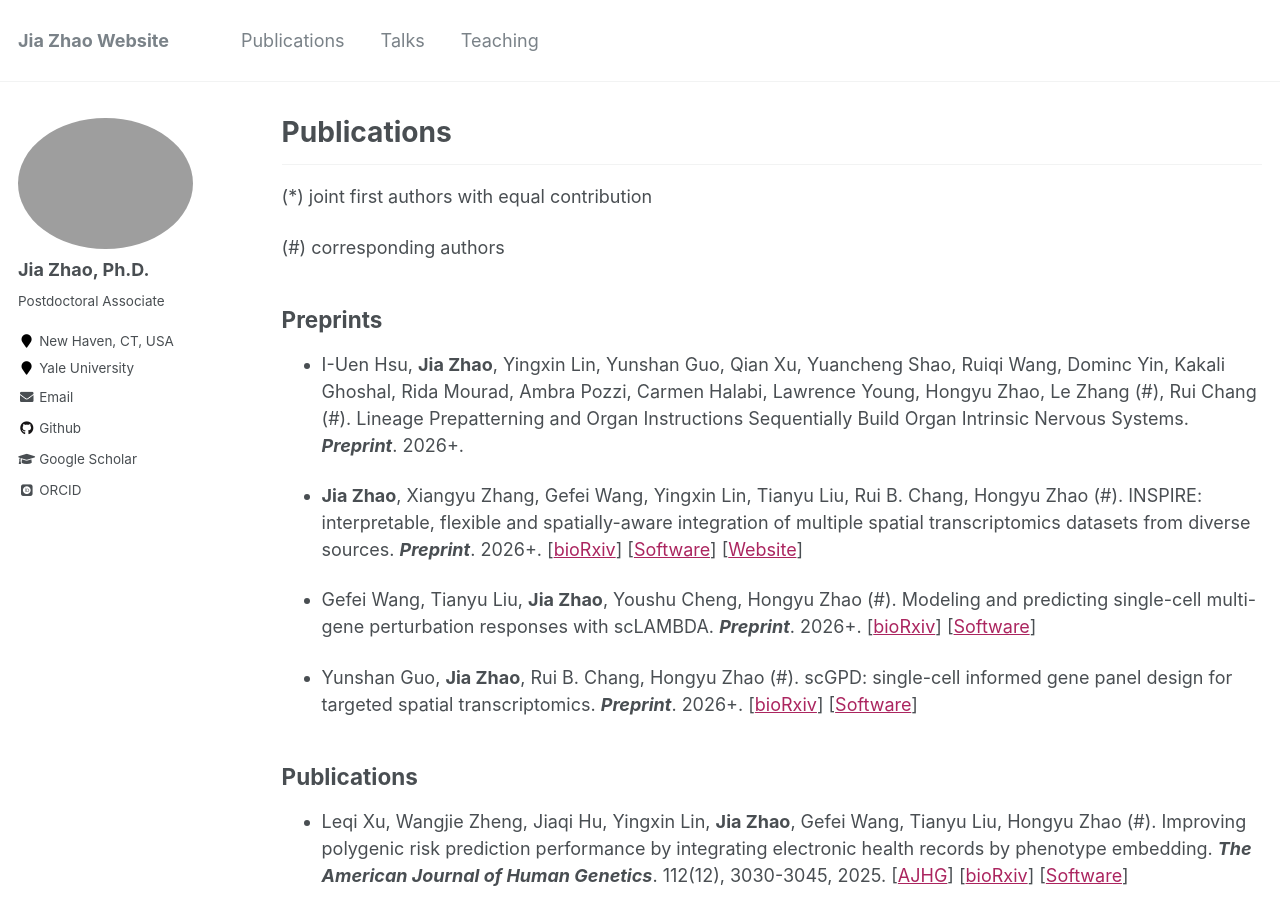
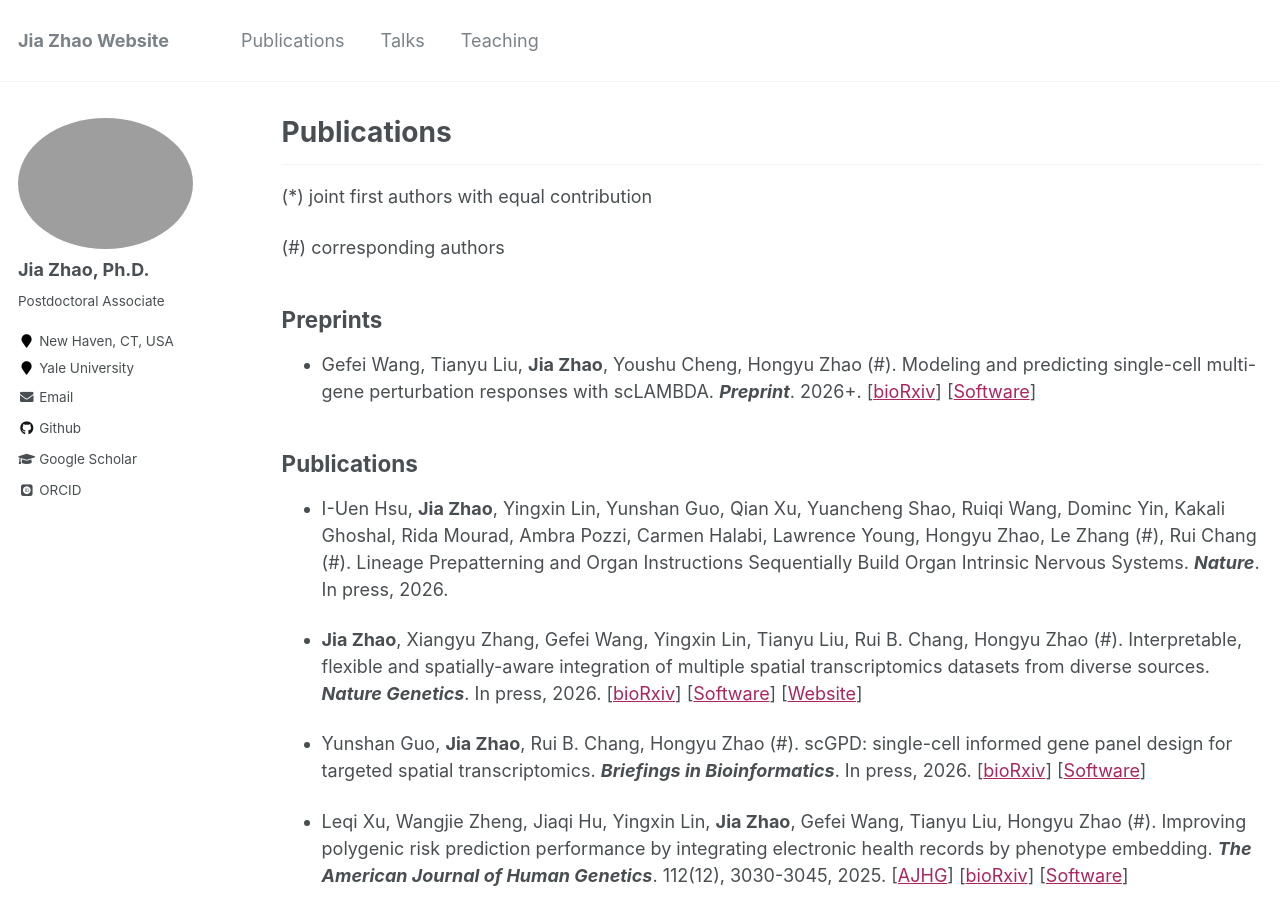
Before and after one commit to jiazhao97/jiazhao97.github.io, a Jekyll site: the page built from _pages/publications.md, in a window 1280 px wide and 900 px high. Built offline with Jekyll 4.4.1, drawn with Linux system fonts in a browser that asks for light colours; some web fonts are replaced.

Commit message:
Update publications.md

```diff
--- a/_pages/publications.md
+++ b/_pages/publications.md
@@ -17,18 +17,17 @@ author_profile: true
 
 Preprints
 ------
-* I-Uen Hsu, **Jia Zhao**, Yingxin Lin, Yunshan Guo, Qian Xu, Yuancheng Shao, Ruiqi Wang, Dominc Yin, Kakali Ghoshal, Rida Mourad, Ambra Pozzi, Carmen Halabi, Lawrence Young, Hongyu Zhao, Le Zhang (#), Rui Chang (#). Lineage Prepatterning and Organ Instructions Sequentially Build Organ Intrinsic Nervous Systems. ***Preprint***. 2026+.
-
-* **Jia Zhao**, Xiangyu Zhang, Gefei Wang, Yingxin Lin, Tianyu Liu, Rui B. Chang, Hongyu Zhao (#). INSPIRE: interpretable, flexible and spatially-aware integration of multiple spatial transcriptomics datasets from diverse sources. ***Preprint***. 2026+. \[[bioRxiv](https://doi.org/10.1101/2024.09.23.614539)\] \[[Software](https://github.com/jiazhao97/INSPIRE)\] \[[Website](https://inspire-tutorial.readthedocs.io/en/latest/index.html#)\]
-
 * Gefei Wang, Tianyu Liu, **Jia Zhao**, Youshu Cheng, Hongyu Zhao (#). Modeling and predicting single-cell multi-gene perturbation responses with scLAMBDA. ***Preprint***. 2026+. \[[bioRxiv](https://doi.org/10.1101/2024.12.04.626878)\] \[[Software](https://github.com/gefeiwang/scLAMBDA)\]
-
-* Yunshan Guo, **Jia Zhao**, Rui B. Chang, Hongyu Zhao (#). scGPD: single-cell informed gene panel design for targeted spatial transcriptomics. ***Preprint***. 2026+. \[[bioRxiv](https://doi.org/10.1101/2025.10.02.680117)\] \[[Software](https://github.com/TinaGuo/scGPD)\]
-
 
 
 Publications
 ------
+* I-Uen Hsu, **Jia Zhao**, Yingxin Lin, Yunshan Guo, Qian Xu, Yuancheng Shao, Ruiqi Wang, Dominc Yin, Kakali Ghoshal, Rida Mourad, Ambra Pozzi, Carmen Halabi, Lawrence Young, Hongyu Zhao, Le Zhang (#), Rui Chang (#). Lineage Prepatterning and Organ Instructions Sequentially Build Organ Intrinsic Nervous Systems. ***Nature***. In press, 2026.
+
+* **Jia Zhao**, Xiangyu Zhang, Gefei Wang, Yingxin Lin, Tianyu Liu, Rui B. Chang, Hongyu Zhao (#). Interpretable, flexible and spatially-aware integration of multiple spatial transcriptomics datasets from diverse sources. ***Nature Genetics***. In press, 2026. \[[bioRxiv](https://doi.org/10.1101/2024.09.23.614539)\] \[[Software](https://github.com/jiazhao97/INSPIRE)\] \[[Website](https://inspire-tutorial.readthedocs.io/en/latest/index.html#)\]
+
+* Yunshan Guo, **Jia Zhao**, Rui B. Chang, Hongyu Zhao (#). scGPD: single-cell informed gene panel design for targeted spatial transcriptomics. ***Briefings in Bioinformatics***. In press, 2026. \[[bioRxiv](https://doi.org/10.1101/2025.10.02.680117)\] \[[Software](https://github.com/TinaGuo/scGPD)\]
+
 * Leqi Xu, Wangjie Zheng, Jiaqi Hu, Yingxin Lin, **Jia Zhao**, Gefei Wang, Tianyu Liu, Hongyu Zhao (\#). Improving polygenic risk prediction performance by integrating electronic health records by phenotype embedding. ***The American Journal of Human Genetics***. 112(12), 3030-3045, 2025. \[[AJHG](https://www.cell.com/ajhg/fulltext/S0002-9297(25)00431-8)\] \[[bioRxiv](https://doi.org/10.1101/2025.08.05.668705)\] \[[Software](https://github.com/YCSGP/EEPRS)\]
 
 * **The Tabula Microcebus Consortium**†, Camille Ezran (\*), Shixuan Liu (\*), Stephen Chang (\*), Jingsi Ming, Olga Botvinnik, Lolita Penland, Alexander Tarashansky, Antoine de Morree, Kyle J. Travaglini, **Jia Zhao**, Gefei Wang, Kazuteru Hasegawa, Hosu Sin, Rene Sit, Jennifer Okamoto, Rahul Sinha, Yue Zhang, Caitlin J. Karanewsky, Jozeph L. Pendleton, Maurizio Morri, Martine Perret, Fabienne Aujard, Lubert Stryer, Steven Artandi, Margaret Fuller, Irving L. Weissman, Thomas A. Rando, James E. Ferrell, Jr., Bo Wang, Iwijn De Vlaminck, Can Yang, Kerriann M. Casey, Megan A. Albertelli, Angela Oliveira Pisco, Jim Karkanias, Norma Neff, Angela Ruohao Wu, Stephen R. Quake (\#), Mark A. Krasnow (\#). †Jia Zhao is a member of the Tabula Microcebus Consortium. A molecular cell atlas of mouse lemur, an emerging model primate. ***Nature***. 644(8075), 173-184, 2025. \[[Nature](https://www.nature.com/articles/s41586-025-09113-9)\] \[[bioRxiv](https://doi.org/10.1101/2021.12.12.469460)\] \[[Website](https://tabula-microcebus.sf.czbiohub.org/)\]
```
